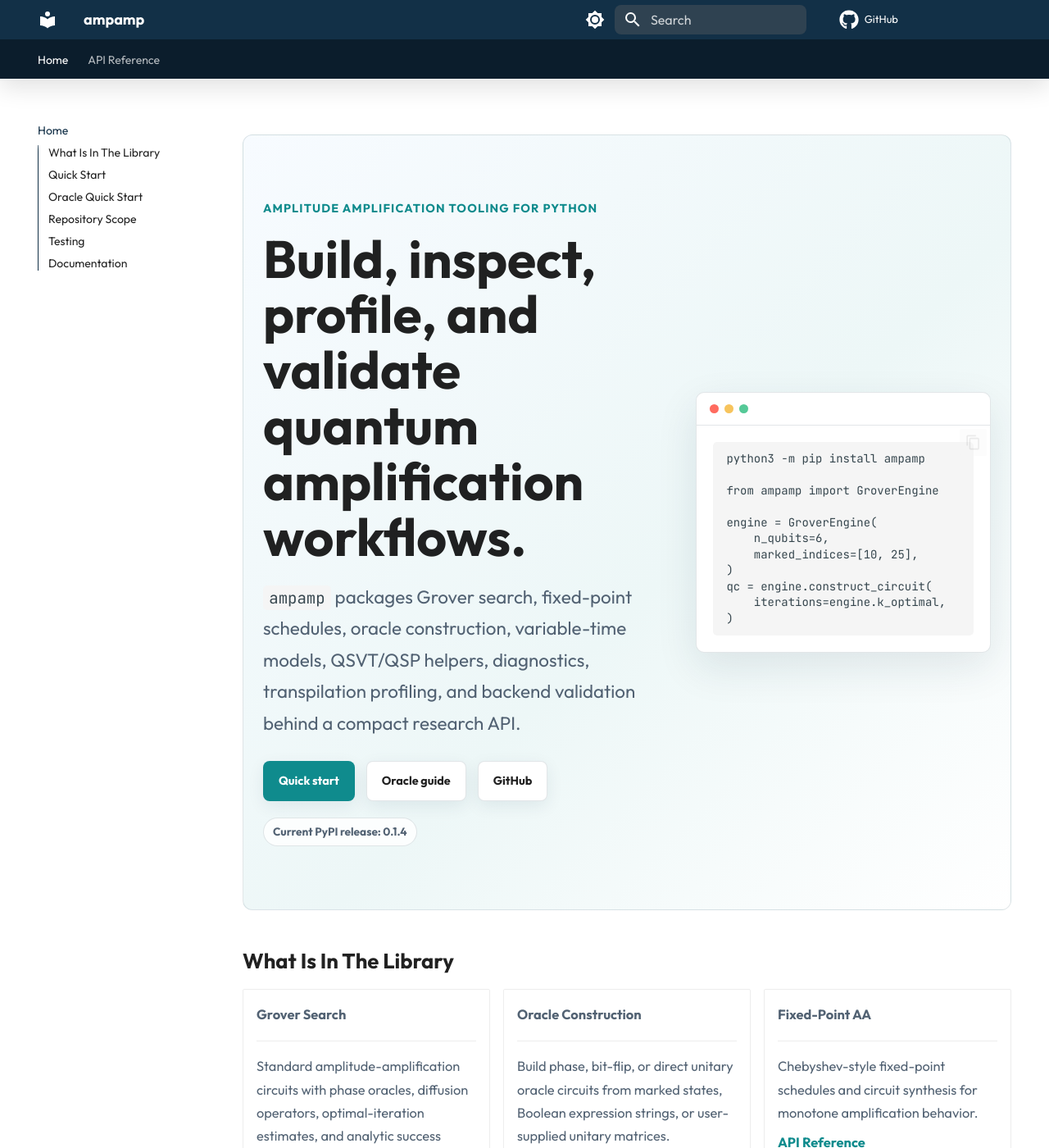
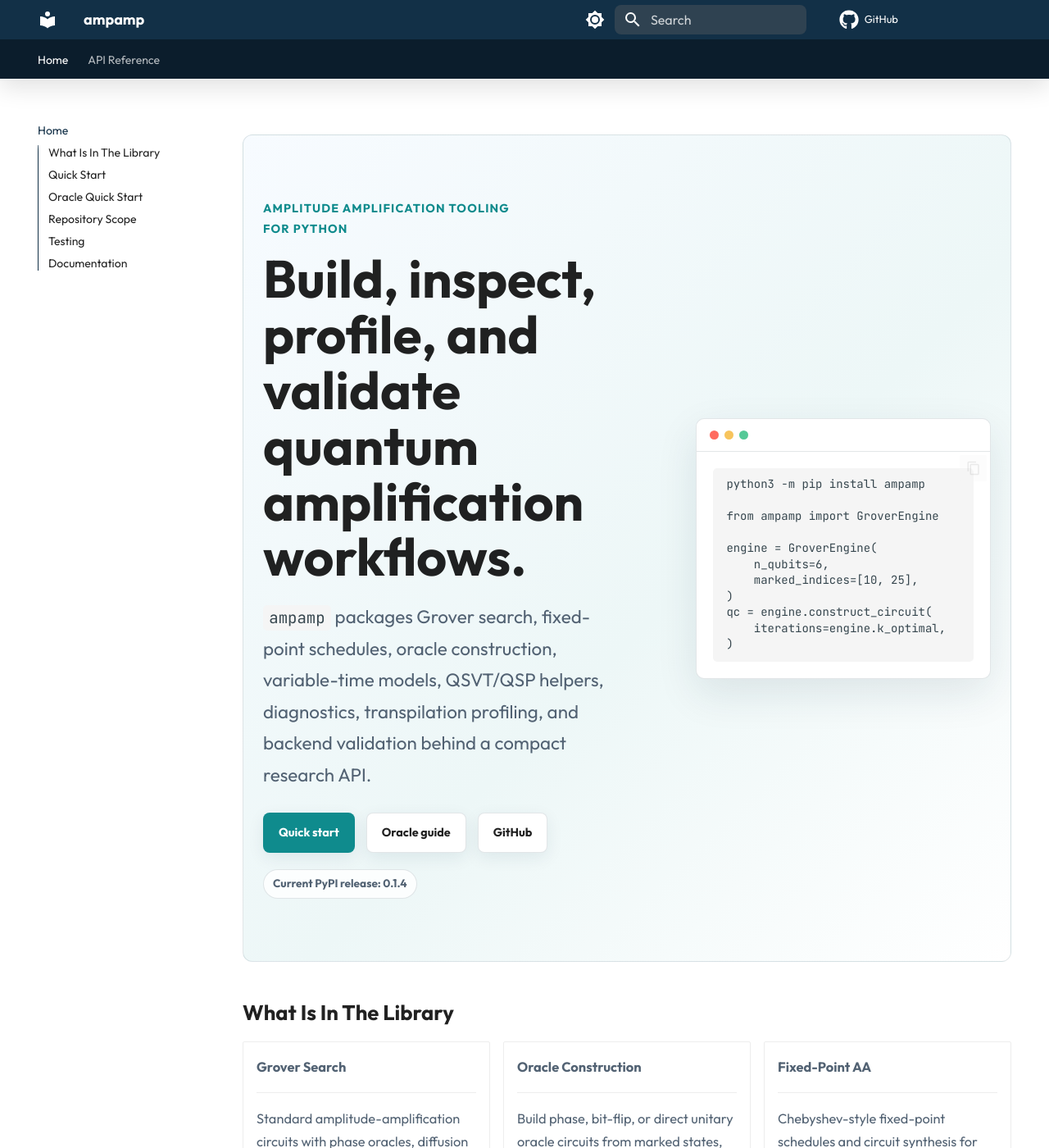
Before and after one commit to QuantumAmplification/ampamp, an MkDocs documentation site: the page built from docs/index.md, in a window 1280 px wide and 1400 px high. Shown: the whole window at 82% size. Built offline with MkDocs 1.6.1 and Material for MkDocs 9.7.7, drawn with Linux system fonts in a browser that asks for light colours; comment, search, counter and statistics services are not loaded.

Commit message:
Update custom.css

```diff
--- a/docs/stylesheets/custom.css
+++ b/docs/stylesheets/custom.css
@@ -131,7 +131,12 @@ body {
   margin: 0 auto;
 }
 
+.ampamp-hero__inner > div:first-child {
+  width: min(100%, 21rem);
+}
+
 .ampamp-eyebrow {
+  width: min(100%, 34ch);
   margin: 0 0 0.75rem;
   color: var(--md-accent-fg-color);
   font-size: 0.72rem;
@@ -143,7 +148,7 @@ body {
 
 .ampamp-hero h1 {
   margin: 0;
-  max-width: 44rem;
+  width: min(100%, 10.8ch);
   font-size: clamp(1.85rem, 5vw, 4rem);
   line-height: 1.06;
   letter-spacing: 0;
@@ -151,7 +156,7 @@ body {
 }
 
 .ampamp-lede {
-  max-width: 42rem;
+  width: min(100%, 30ch);
   margin: 1rem 0 1.35rem;
   color: var(--ampamp-muted);
   font-size: clamp(0.95rem, 2vw, 1.12rem);
@@ -162,6 +167,7 @@ body {
   display: flex;
   flex-wrap: wrap;
   gap: 0.7rem;
+  width: min(100%, 21rem);
   margin: 1.2rem 0 0;
 }
 
```
